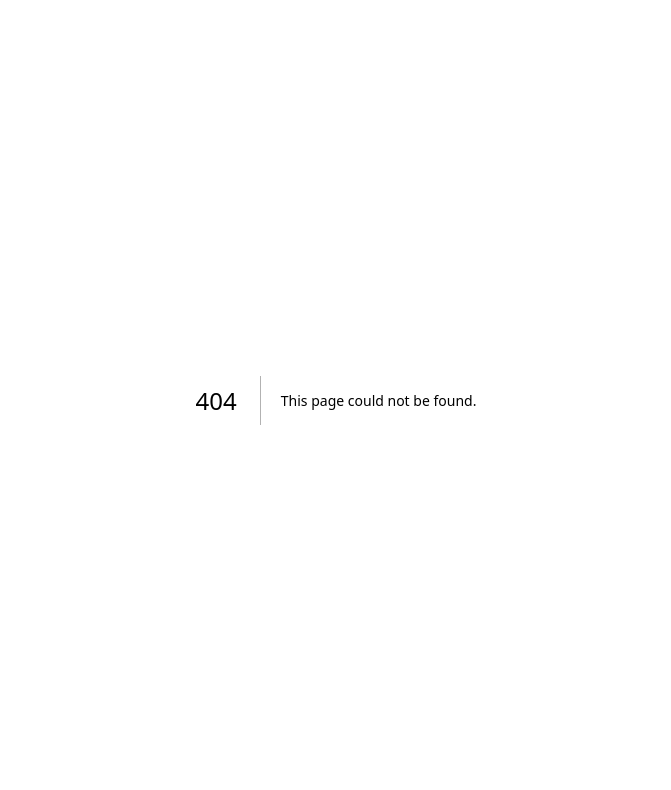
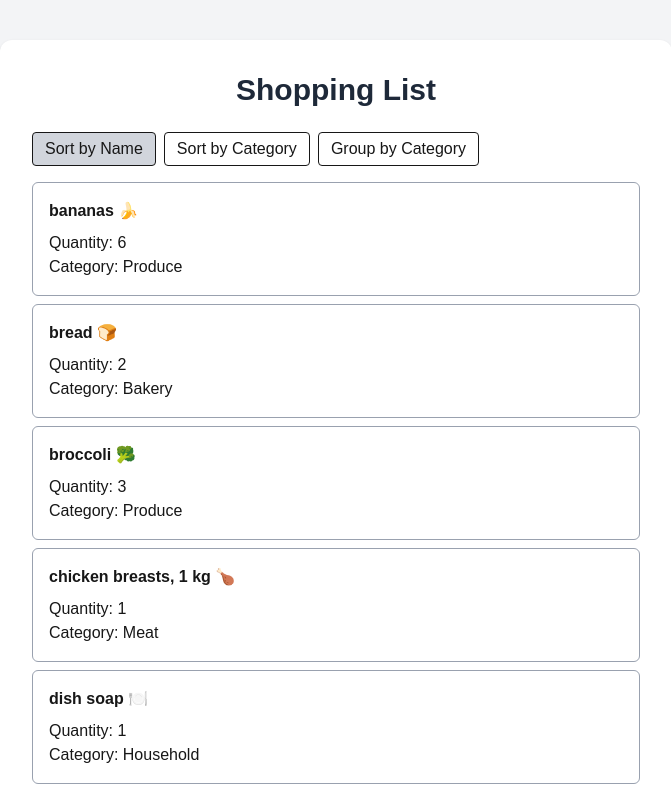
Before and after one commit to fevenYtbarek/cprg306-assignments, a Next.js app: page /week-5 in a window 1280 px wide. Before the commit this address had no page. Shown: the top 790 px of the page, without its empty margins (304-975 px from the left). Built offline with nearby package versions, Linux system fonts and the light colour scheme.

Commit message:
week 5 final updates
did what the activity required me to do. also did change the layout on page.tsx

```diff
--- /dev/null
+++ b/app/week-5/item-list.tsx
@@ -0,0 +1,114 @@
+
+"use client";
+
+import { useState } from "react";
+import Item from "./item";
+import itemsData from "./items.json";
+
+type ItemType = {
+  id: string;
+  name: string;
+  quantity: number;
+  category: string;
+};
+
+type SortBy = "name" | "category" | "grouped";
+
+export default function ItemList() {
+  const [sortBy, setSortBy] = useState<SortBy>("name");
+
+  // Make a copy so .sort() doesn't mutate the original JSON data
+  const items: ItemType[] = [...(itemsData as ItemType[])];
+
+  // Sort items for name/category modes
+  if (sortBy === "name") {
+    items.sort((a, b) => a.name.localeCompare(b.name));
+  } else if (sortBy === "category") {
+    items.sort((a, b) => a.category.localeCompare(b.category));
+  }
+
+  // Grouped data
+  const groupedItems: Record<string, ItemType[]> = {};
+
+  if (sortBy === "grouped") {
+    (itemsData as ItemType[]).forEach((item) => {
+      if (!groupedItems[item.category]) {
+        groupedItems[item.category] = [];
+      }
+      groupedItems[item.category].push(item);
+    });
+
+    // Sort items within each category by name
+    Object.keys(groupedItems).forEach((cat) => {
+      groupedItems[cat].sort((a, b) => a.name.localeCompare(b.name));
+    });
+  }
+
+  const buttonClass = (active: boolean) =>
+    `rounded border px-3 py-1 ${active ? "bg-gray-300" : "bg-white"}`;
+
+  return (
+    <div>
+      {/* Buttons */}
+      <div className="mb-4 flex flex-wrap gap-2">
+        <button
+          className={buttonClass(sortBy === "name")}
+          onClick={() => setSortBy("name")}
+        >
+          Sort by Name
+        </button>
+
+        <button
+          className={buttonClass(sortBy === "category")}
+          onClick={() => setSortBy("category")}
+        >
+          Sort by Category
+        </button>
+
+        <button
+          className={buttonClass(sortBy === "grouped")}
+          onClick={() => setSortBy("grouped")}
+        >
+          Group by Category
+        </button>
+      </div>
+
+      {/* Normal list */}
+      {sortBy !== "grouped" && (
+        <ul className="space-y-2">
+          {items.map((item) => (
+            <Item
+              key={item.id}
+              name={item.name}
+              quantity={item.quantity}
+              category={item.category}
+            />
+          ))}
+        </ul>
+      )}
+
+      {/* Grouped list */}
+      {sortBy === "grouped" && (
+        <div className="space-y-6">
+          {Object.keys(groupedItems)
+            .sort()
+            .map((category) => (
+              <div key={category}>
+                <h2 className="mb-2 font-bold capitalize">{category}</h2>
+                <ul className="space-y-2">
+                  {groupedItems[category].map((item) => (
+                    <Item
+                      key={item.id}
+                      name={item.name}
+                      quantity={item.quantity}
+                      category={item.category}
+                    />
+                  ))}
+                </ul>
+              </div>
+            ))}
+        </div>
+      )}
+    </div>
+  );
+}
--- /dev/null
+++ b/app/week-5/item.tsx
@@ -0,0 +1,15 @@
+interface ItemProps {
+  name: string;
+  quantity: number;
+  category: string;
+}
+
+export default function Item({ name, quantity, category }: ItemProps) {
+  return (
+    <li className="rounded-md border border-gray-400 p-4">
+      <p className="mb-2 font-semibold">{name}</p>
+      <p>Quantity: {quantity}</p>
+      <p className="capitalize">Category: {category}</p>
+    </li>
+  );
+}
--- /dev/null
+++ b/app/week-5/items.json
@@ -0,0 +1,74 @@
+[
+  {
+    "id": "1h2GJKH12gkHG31h1H",
+    "name": "milk, 4 L 🥛",
+    "quantity": 1,
+    "category": "dairy"
+  },
+  {
+    "id": "2KJH3k2j3H1k2J3K1H",
+    "name": "bread 🍞",
+    "quantity": 2,
+    "category": "bakery"
+  },
+  {
+    "id": "3h2KJH3k2j3H1k2J3",
+    "name": "eggs, dozen 🥚",
+    "quantity": 2,
+    "category": "dairy"
+  },
+  {
+    "id": "4k2J3K1H2GJKH12gk",
+    "name": "bananas 🍌",
+    "quantity": 6,
+    "category": "produce"
+  },
+  {
+    "id": "5H1h1H2KJH3k2j3H",
+    "name": "broccoli 🥦",
+    "quantity": 3,
+    "category": "produce"
+  },
+  {
+    "id": "6H1k2J3K1H2GJKH1",
+    "name": "chicken breasts, 1 kg 🍗",
+    "quantity": 1,
+    "category": "meat"
+  },
+  {
+    "id": "7gkHG31h1H2KJH3k",
+    "name": "pasta sauce 🍝",
+    "quantity": 3,
+    "category": "canned goods"
+  },
+  {
+    "id": "8j3H1k2J3K1H2GJK",
+    "name": "spaghetti, 454 g 🍝",
+    "quantity": 2,
+    "category": "dry goods"
+  },
+  {
+    "id": "9H12gkHG31h1H2KJ",
+    "name": "toilet paper, 12 pack 🧻",
+    "quantity": 1,
+    "category": "household"
+  },
+  {
+    "id": "10H3k2j3H1k2J3K1",
+    "name": "paper towels, 6 pack",
+    "quantity": 1,
+    "category": "household"
+  },
+  {
+    "id": "11k2J3K1H2GJKH12",
+    "name": "dish soap 🍽️",
+    "quantity": 1,
+    "category": "household"
+  },
+  {
+    "id": "12GJKH12gkHG31h1",
+    "name": "hand soap 🧼",
+    "quantity": 4,
+    "category": "household"
+  }
+]
--- /dev/null
+++ b/app/week-5/page.tsx
@@ -0,0 +1,14 @@
+import ItemList from "./item-list";
+
+export default function Page() {
+  return (
+    <main className="min-h-screen bg-gray-100 py-10">
+      <div className="mx-auto max-w-2xl rounded-xl bg-white p-8 shadow">
+        <h1 className="mb-6 text-center text-3xl font-bold text-gray-800">
+          Shopping List
+        </h1>
+        <ItemList />
+      </div>
+    </main>
+  );
+}
```
